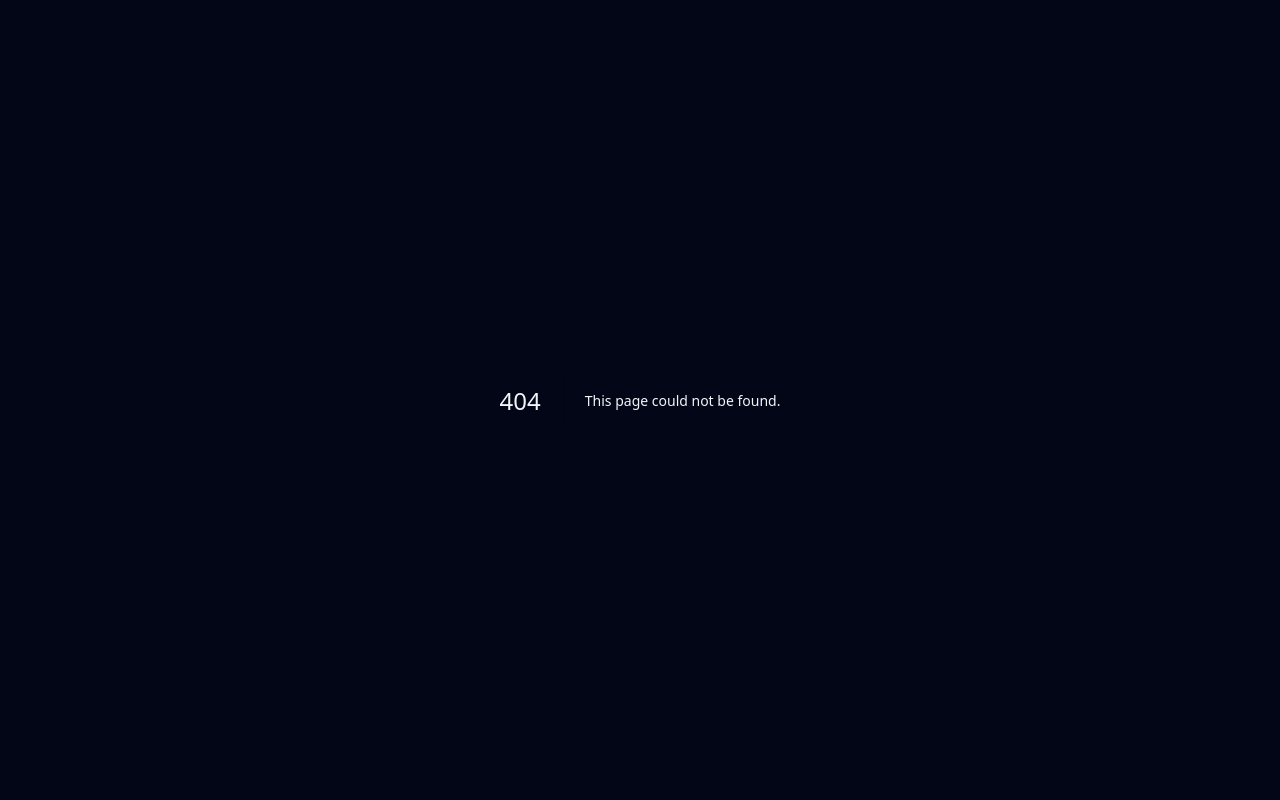
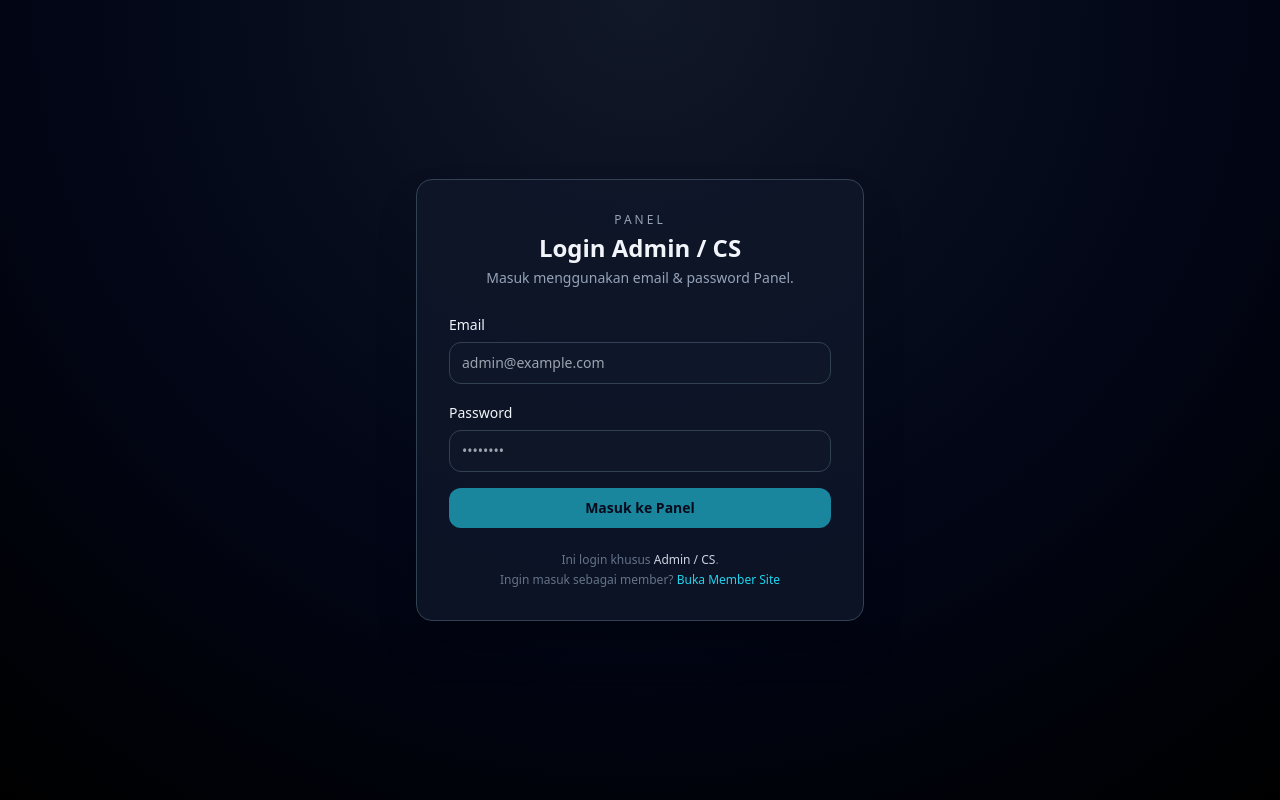
Before and after one commit to aybhjd/mystery-box-web, a Next.js app: page /panel/login in a window 1280 px wide. Before the commit this address had no page. Built offline with nearby package versions, Linux system fonts and the light colour scheme.

Commit message:
Create page.tsx

```diff
--- /dev/null
+++ b/app/panel/login/page.tsx
@@ -0,0 +1,111 @@
+"use client";
+
+import { FormEvent, useState } from "react";
+import Link from "next/link";
+
+export default function PanelLoginPage() {
+  const [email, setEmail] = useState("");
+  const [password, setPassword] = useState("");
+  const [isSubmitting, setIsSubmitting] = useState(false);
+  const [error, setError] = useState<string | null>(null);
+
+  async function handleSubmit(e: FormEvent) {
+    e.preventDefault();
+    setError(null);
+    setIsSubmitting(true);
+
+    try {
+      // TODO: nanti sambungkan ke Supabase Auth (email + password)
+      // Contoh placeholder dulu:
+      console.log("Panel login clicked", { email, password });
+
+      // Sementara: fake delay supaya terasa submit
+      await new Promise((res) => setTimeout(res, 600));
+
+      // Nanti di sini: redirect ke /panel/dashboard kalau sukses
+      alert("Login Panel diklik. Nanti disambungkan ke Supabase Auth.");
+    } catch (err) {
+      console.error(err);
+      setError("Terjadi kesalahan tak terduga.");
+    } finally {
+      setIsSubmitting(false);
+    }
+  }
+
+  return (
+    <main className="min-h-screen flex items-center justify-center px-4">
+      <div className="max-w-md w-full bg-slate-900/80 border border-slate-700 rounded-2xl shadow-2xl p-8 space-y-6">
+        <div className="space-y-1 text-center">
+          <p className="text-xs uppercase tracking-[0.25em] text-slate-400">
+            Panel
+          </p>
+          <h1 className="text-2xl font-semibold">Login Admin / CS</h1>
+          <p className="text-sm text-slate-400">
+            Masuk menggunakan email &amp; password Panel.
+          </p>
+        </div>
+
+        <form onSubmit={handleSubmit} className="space-y-4">
+          <div className="space-y-1.5">
+            <label className="text-sm font-medium" htmlFor="panel-email">
+              Email
+            </label>
+            <input
+              id="panel-email"
+              type="email"
+              autoComplete="email"
+              className="w-full rounded-xl border border-slate-700 bg-slate-900/70 px-3 py-2.5 text-sm focus:outline-none focus:ring-2 focus:ring-panelAccent/80 focus:border-panelAccent/80"
+              placeholder="admin@example.com"
+              value={email}
+              onChange={(e) => setEmail(e.target.value)}
+            />
+          </div>
+
+          <div className="space-y-1.5">
+            <label className="text-sm font-medium" htmlFor="panel-password">
+              Password
+            </label>
+            <input
+              id="panel-password"
+              type="password"
+              autoComplete="current-password"
+              className="w-full rounded-xl border border-slate-700 bg-slate-900/70 px-3 py-2.5 text-sm focus:outline-none focus:ring-2 focus:ring-panelAccent/80 focus:border-panelAccent/80"
+              placeholder="••••••••"
+              value={password}
+              onChange={(e) => setPassword(e.target.value)}
+            />
+          </div>
+
+          {error && (
+            <p className="text-xs text-red-400 bg-red-950/40 border border-red-900/50 rounded-lg px-3 py-2">
+              {error}
+            </p>
+          )}
+
+          <button
+            type="submit"
+            disabled={isSubmitting || !email || !password}
+            className="w-full rounded-xl bg-panelAccent px-4 py-2.5 text-sm font-semibold text-slate-950 hover:bg-cyan-300 disabled:opacity-60 disabled:cursor-not-allowed transition"
+          >
+            {isSubmitting ? "Menghubungkan..." : "Masuk ke Panel"}
+          </button>
+        </form>
+
+        <div className="text-xs text-slate-500 text-center space-y-1">
+          <p>
+            Ini login khusus <span className="text-slate-300">Admin / CS</span>.
+          </p>
+          <p>
+            Ingin masuk sebagai member?{" "}
+            <Link
+              href="/member/login"
+              className="text-panelAccent hover:underline"
+            >
+              Buka Member Site
+            </Link>
+          </p>
+        </div>
+      </div>
+    </main>
+  );
+}
```
